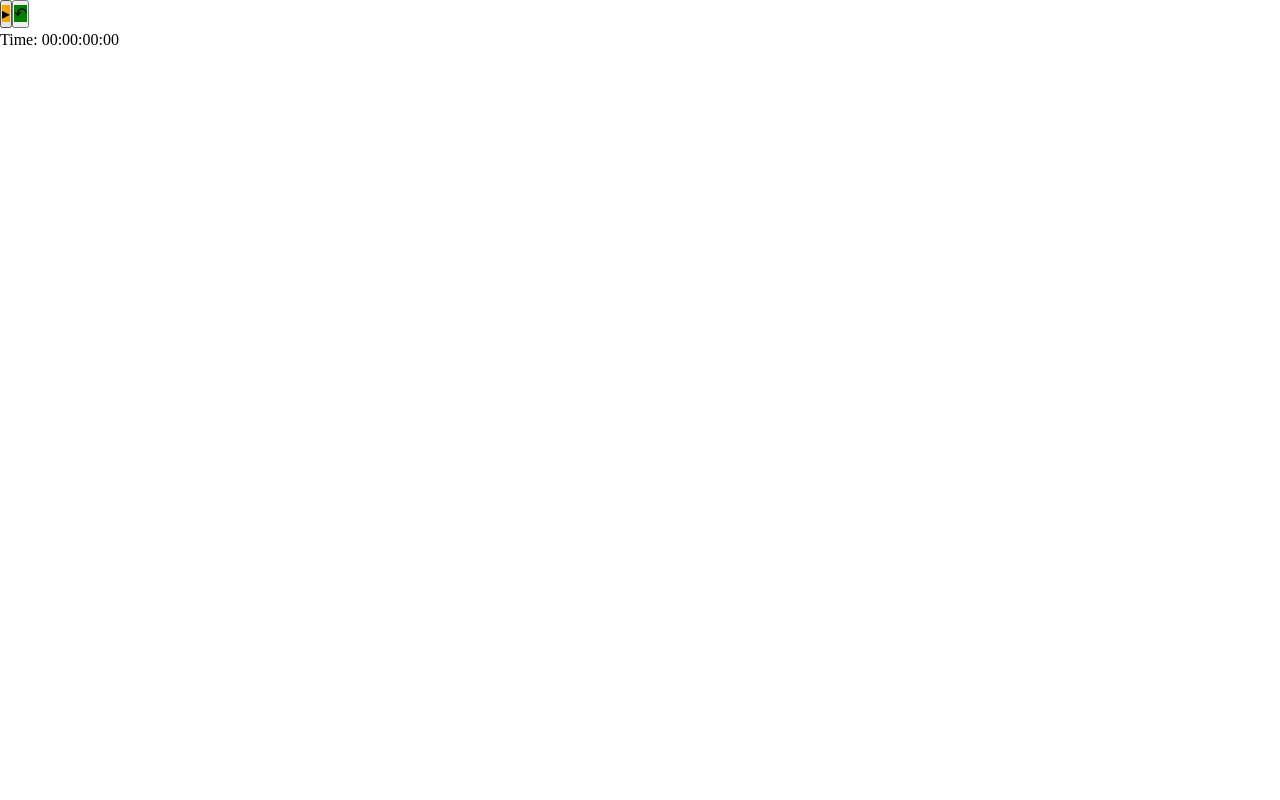
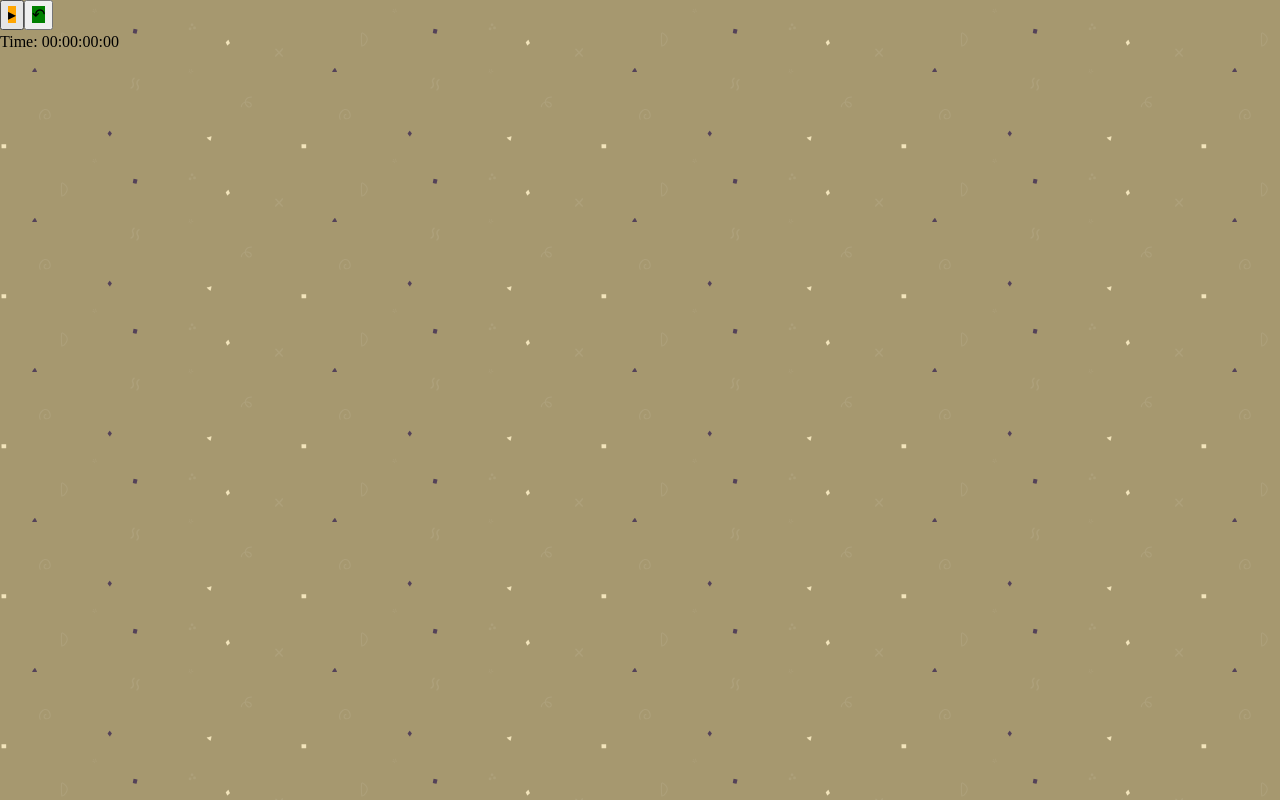
Before and after one commit to michaeland974/junk-drawer-app, a React (Vite) app in the folder client/: page / in a window 1280 px wide. Built offline with nearby package versions, Linux system fonts and the light colour scheme.

Commit message:
global styles updated with css reset

```diff
--- a/client/src/App.tsx
+++ b/client/src/App.tsx
@@ -1,5 +1,6 @@
 import React from 'react';
 import { Stopwatch } from './Components/Stopwatch/Stopwatch';
+import './global-styles/App.css';
 
 export const App = () => {
   return (
--- a/client/src/Components/Stopwatch/ButtonGroup.tsx
+++ b/client/src/Components/Stopwatch/ButtonGroup.tsx
@@ -2,13 +2,13 @@ import * as React from 'react';
 import styles from './styles/ButtonGroup.module.css';
 
 type Options = 'play' | 'pause' | 'reset';
-
 type Props = {
   actions: Record<Options, React.MouseEventHandler<HTMLButtonElement>>
   icons: Record<Options, string>
   condition: boolean,
   status: string,
 }
+
 export const ButtonGroup: React.FC<Props> = ({icons, condition, actions, status}) => {
   const {play, pause, reset} = actions;
 
--- /dev/null
+++ b/client/src/global-styles/App.css
@@ -0,0 +1,20 @@
+#root{
+  --background: #8C7C6D;
+  --primary: #F2E4BB;
+  --secondary-blue: #345B73;
+  --secondary-purple: #544259;
+  --secondary-pink: #D9B2A9;
+
+  --background2: #A6986F;
+  --secondary-pink2: #EBA2F2;
+  --secondary-purple2: #A177A6;
+  --secondary-blue2: #D3F2EA;
+  --line-height-xl: 1rem;
+  --fs-xl: clamp(1.75rem, 4vw, 2rem);
+  --fs-400: clamp(1rem, 2.5vw, 1.5rem);
+}
+
+body{
+  background-image: url('./svg/background.svg');
+  /* background-size: cover; */
+}
--- a/client/src/global-styles/reset.css
+++ b/client/src/global-styles/reset.css
@@ -1,26 +1,74 @@
-*, *::before, *::after {
+*,
+*::before,
+*::after {
   box-sizing: border-box;
 }
 
-*{
-	margin: 0;
-	padding: 0;
-	font: inherit;
-	-webkit-font-smoothing: antialiased;
-  -moz-osx-font-smoothing: grayscale;
+/* Remove default margin */
+body,
+h1,
+h2,
+h3,
+h4,
+p,
+figure,
+blockquote,
+dl,
+dd {
+  margin: 0;
 }
 
-html {
-  color-scheme: dark light;
+/* Remove list styles on ul, ol elements with a list role, which suggests default styling will be removed */
+ul[role='list'],
+ol[role='list'] {
+  list-style: none;
 }
 
-body{
-	z-index: 0;
-	line-height: 1.5;
-	min-height: 100%;
+/* Set core root defaults */
+html:focus-within {
+  scroll-behavior: smooth;
 }
 
-img, picture,svg, video {
-	display: block;
-	max-width: 100%;
+/* Set core body defaults */
+body {
+  min-height: 100vh;
+	font-size: 16px;
+  text-rendering: optimizeSpeed;
+  line-height: 1.5;
 }
+
+/* A elements that don't have a class get default styles */
+a:not([class]) {
+  text-decoration-skip-ink: auto;
+}
+
+/* Make images easier to work with */
+img,
+picture {
+  max-width: 100%;
+  display: block;
+}
+
+/* Inherit fonts for inputs and buttons */
+input,
+button,
+textarea,
+select {
+  font: inherit;
+}
+
+/* Remove all animations, transitions and smooth scroll for people that prefer not to see them */
+@media (prefers-reduced-motion: reduce) {
+  html:focus-within {
+   scroll-behavior: auto;
+  }
+
+  *,
+  *::before,
+  *::after {
+    animation-duration: 0.01ms !important;
+    animation-iteration-count: 1 !important;
+    transition-duration: 0.01ms !important;
+    scroll-behavior: auto !important;
+  }
+}
```
Also changed, not shown: client/src/global-styles/svg/background.svg (added).
